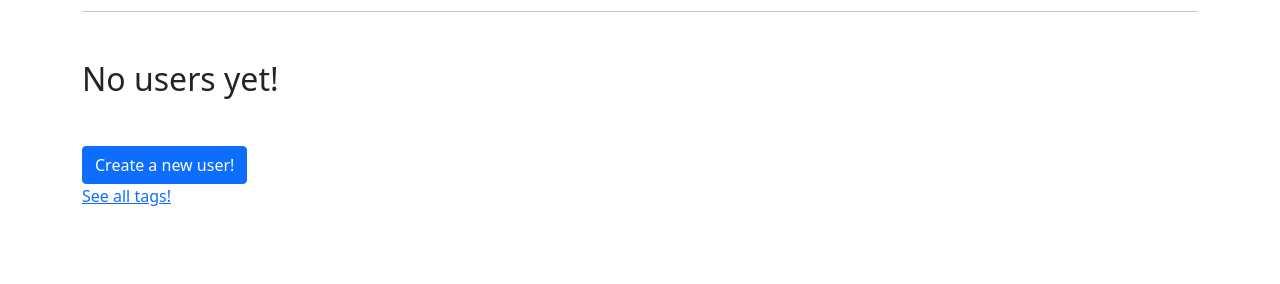
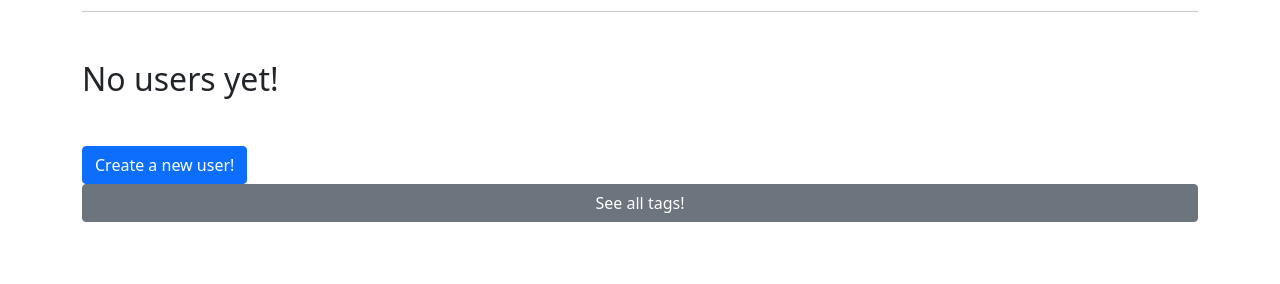
Before and after one commit to quentinikeno/Springboard-SEC-Unit-23-3-SQLAlchemy-Exercise-Pt-3, a Flask app: page /users in a window 1280 px wide. Shown: the part 149-433 px from the top of the page. Run offline with Flask 2, Linux system fonts and the light colour scheme.

Commit message:
Change link to button

```diff
--- a/templates/users.html
+++ b/templates/users.html
@@ -18,5 +18,5 @@ content %}
 
 <a href="/users/new" class="btn btn-primary">Create a new user!</a>
 
-<a href="/tags" class="d-block">See all tags!</a>
+<a href="/tags" class="d-block btn btn-secondary">See all tags!</a>
 {% endblock %}
```
